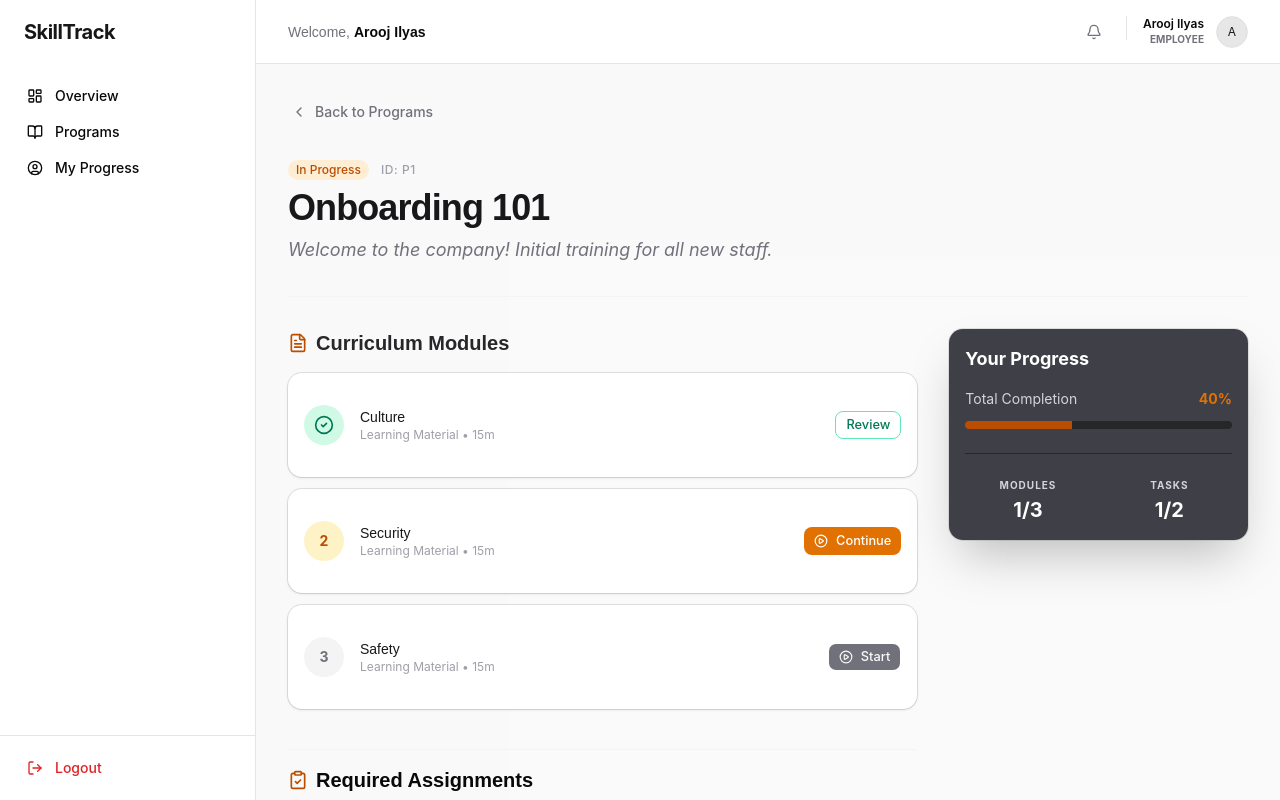
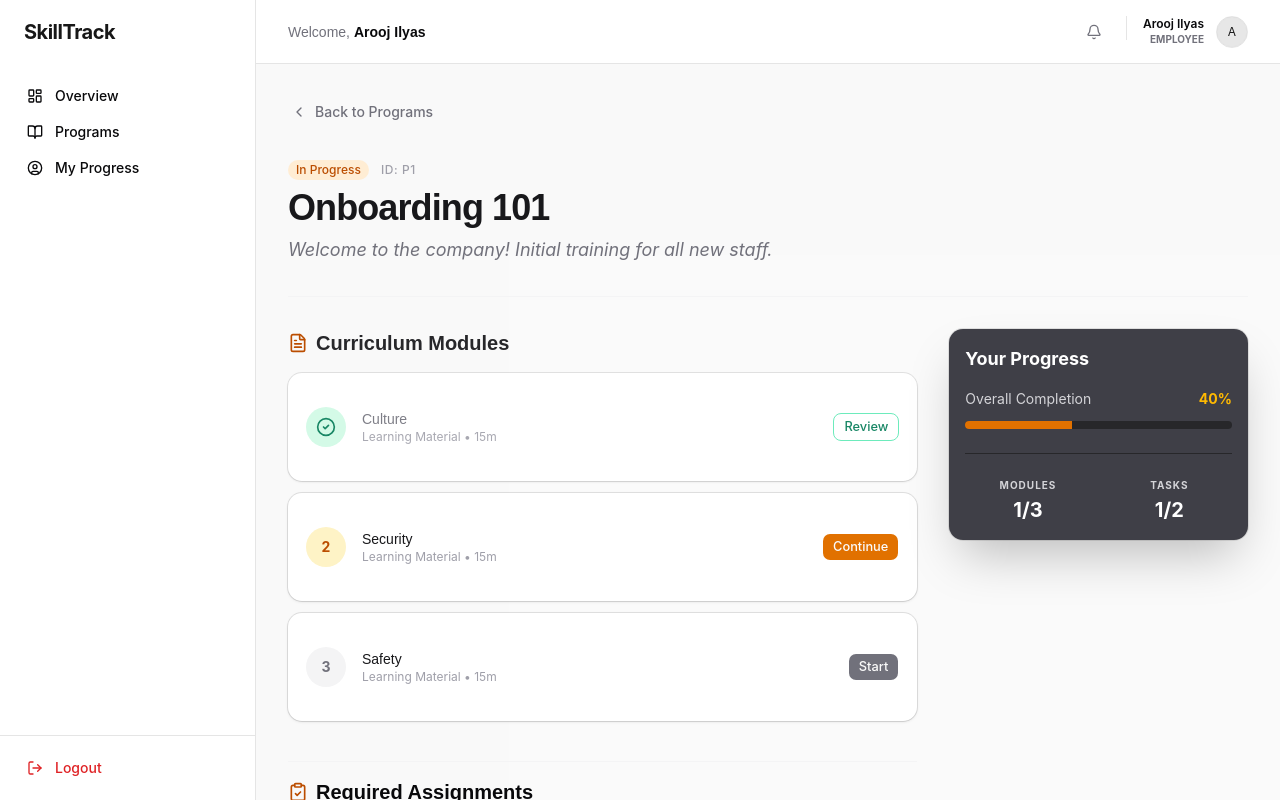
Before and after one commit to arooj-ilyas/skill-track-frontend, a Next.js app: page /programs/p1 in a window 1280 px wide. Built offline with nearby package versions, Linux system fonts and the light colour scheme.

Commit message:
updated format for card on program page.tsx

```diff
--- a/app/(dashboard)/programs/[id]/page.tsx
+++ b/app/(dashboard)/programs/[id]/page.tsx
@@ -14,6 +14,7 @@ import {
   FileUp,
 } from "lucide-react";
 import { Badge } from "@/components/ui/badge";
+import { calculateProgramProgress } from "@/lib/progress";
 
 export default async function ProgramDetailPage({
   params,
@@ -23,33 +24,20 @@ export default async function ProgramDetailPage({
   const { id } = await params;
   const program = MOCK_PROGRAMS.find((p) => p.id === id);
 
-  if (!program) {
-    notFound();
-  }
+  if (!program) notFound();
 
-  // --- Calculations ---
-  const totalModules = program.modules.length;
-  const completedModules = program.modules.filter((m) => m.isCompleted).length;
-  const programTasks = program.tasks || [];
-  const totalTasks = programTasks.length;
-  const completedTasks = programTasks.filter((t) => t.isSubmitted).length;
-
-  const totalItems = totalModules + totalTasks;
-  const totalCompleted = completedModules + completedTasks;
-  const progressPercent =
-    totalItems > 0 ? (totalCompleted / totalItems) * 100 : 0;
+  const { modulePercent, taskPercent, totalPercent, isFullyComplete, stats } =
+    calculateProgramProgress(id);
 
   return (
     <div className="space-y-8 animate-in fade-in duration-500">
-      {/* Breadcrumb */}
       <Button
         variant="ghost"
         asChild
         className="gap-2 -ml-2 text-zinc-500 hover:text-amber-600"
       >
         <Link href="/programs">
-          <ChevronLeft className="h-4 w-4" />
-          Back to Programs
+          <ChevronLeft className="h-4 w-4" /> Back to Programs
         </Link>
       </Button>
 
@@ -59,14 +47,14 @@ export default async function ProgramDetailPage({
           <div className="flex items-center gap-3">
             <Badge
               className={
-                progressPercent === 100
+                isFullyComplete
                   ? "bg-emerald-100 text-emerald-700 border-none"
                   : "bg-orange-100 text-amber-700 border-none"
               }
             >
-              {progressPercent === 100 ? "Completed" : "In Progress"}
+              {isFullyComplete ? "Completed" : "In Progress"}
             </Badge>
-            <span className="text-xs text-zinc-400 font-medium uppercase tracking-wider">
+            <span className="text-xs text-zinc-400 font-medium tracking-wider uppercase">
               ID: {id}
             </span>
           </div>
@@ -80,13 +68,11 @@ export default async function ProgramDetailPage({
       </div>
 
       <div className="grid gap-8 md:grid-cols-3">
-        {/* Main Content Area */}
         <div className="md:col-span-2 space-y-10">
           {/* Modules Section */}
           <div className="space-y-4">
             <h3 className="text-xl font-semibold flex items-center gap-2 text-zinc-800">
-              <FileText className="h-5 w-5 text-amber-700" />
-              Curriculum Modules
+              <FileText className="h-5 w-5 text-amber-700" /> Curriculum Modules
             </h3>
             <div className="grid gap-3">
               {program.modules.map((module, index) => {
@@ -96,12 +82,16 @@ export default async function ProgramDetailPage({
                 return (
                   <Card
                     key={module.id}
-                    className="group  hover:border-amber-500 transition-colors shadow-sm "
+                    className={`group border-2 transition-all duration-200 shadow-sm ${
+                      isCompleted
+                        ? "border-transparent opacity-90"
+                        : "border-transparent hover:border-amber-500 cursor-pointer"
+                    }`}
                   >
                     <CardContent className="p-4 flex items-center justify-between">
                       <div className="flex items-center gap-4">
                         <div
-                          className={`h-10 w-10 rounded-full flex items-center justify-center text-sm font-bold transition-colors ${
+                          className={`h-10 w-10 rounded-full flex items-center justify-center text-sm font-bold ${
                             isCompleted
                               ? "bg-emerald-100 text-emerald-700"
                               : isStarted
@@ -116,7 +106,9 @@ export default async function ProgramDetailPage({
                           )}
                         </div>
                         <div>
-                          <h4 className="font-medium text-zinc-900">
+                          <h4
+                            className={`font-medium ${isCompleted ? "text-zinc-500" : "text-zinc-900 group-hover:text-amber-700"}`}
+                          >
                             {module.title}
                           </h4>
                           <p className="text-xs text-zinc-400">
@@ -124,31 +116,23 @@ export default async function ProgramDetailPage({
                           </p>
                         </div>
                       </div>
-
-                      {isCompleted ? (
-                        <Button
-                          size="sm"
-                          variant="outline"
-                          className="gap-2 border-emerald-300 text-emerald-700 hover:bg-emerald-200 hover:border-emerald-300"
-                        >
-                          Review
-                        </Button>
-                      ) : isStarted ? (
-                        <Button
-                          size="sm"
-                          className="gap-2 bg-amber-600 hover:bg-amber-700 text-white border-none"
-                        >
-                          <PlayCircle className="h-4 w-4" /> Continue
-                        </Button>
-                      ) : (
-                        <Button
-                          size="sm"
-                          variant="default"
-                          className="gap-2 bg-zinc-500 hover:bg-zinc-900"
-                        >
-                          <PlayCircle className="h-4 w-4" /> Start
-                        </Button>
-                      )}
+                      <Button
+                        size="sm"
+                        variant={isCompleted ? "outline" : "default"}
+                        className={
+                          isCompleted
+                            ? "border-emerald-300 text-emerald-700 hover:bg-emerald-200"
+                            : isStarted
+                              ? "bg-amber-600 hover:bg-amber-700"
+                              : "bg-zinc-500 hover:bg-zinc-900"
+                        }
+                      >
+                        {isCompleted
+                          ? "Review"
+                          : isStarted
+                            ? "Continue"
+                            : "Start"}
+                      </Button>
                     </CardContent>
                   </Card>
                 );
@@ -157,30 +141,26 @@ export default async function ProgramDetailPage({
           </div>
 
           {/* Assignments Section */}
-          {totalTasks > 0 && (
+          {stats.totalTasks > 0 && (
             <div className="space-y-4">
               <h3 className="text-xl font-semibold flex items-center gap-2 pt-4 border-t border-zinc-100">
-                <ClipboardCheck className="h-5 w-5 text-amber-700" />
-                Required Assignments
+                <ClipboardCheck className="h-5 w-5 text-amber-700" /> Required
+                Assignments
               </h3>
               <div className="grid gap-3">
-                {programTasks.map((task) => (
+                {program.tasks?.map((task) => (
                   <Card
                     key={task.id}
-                    className={`transition-colors ${
+                    className={`border-2 transition-all duration-200 ${
                       task.isSubmitted
-                        ? "bg-emerald-50/30 border-emerald-100"
-                        : "bg-orange-50/30 border-orange-100"
+                        ? "bg-emerald-50/30 border-emerald-100 opacity-90"
+                        : "bg-orange-50/30 border-orange-100 hover:border-amber-500 cursor-pointer"
                     }`}
                   >
                     <CardContent className="p-4 flex items-center justify-between">
                       <div className="flex items-center gap-4">
                         <div
-                          className={`h-10 w-10 rounded-full flex items-center justify-center ${
-                            task.isSubmitted
-                              ? "bg-emerald-100 text-emerald-700"
-                              : "bg-amber-100 text-amber-700"
-                          }`}
+                          className={`h-10 w-10 rounded-full flex items-center justify-center ${task.isSubmitted ? "bg-emerald-100 text-emerald-700" : "bg-amber-100 text-amber-700"}`}
                         >
                           {task.isSubmitted ? (
                             <CheckCircle2 className="h-5 w-5" />
@@ -189,7 +169,9 @@ export default async function ProgramDetailPage({
                           )}
                         </div>
                         <div>
-                          <h4 className="font-medium text-zinc-900">
+                          <h4
+                            className={`font-medium ${task.isSubmitted ? "text-zinc-500" : "text-zinc-900 group-hover:text-amber-700"}`}
+                          >
                             {task.title}
                           </h4>
                           <div className="flex items-center gap-2 text-xs text-zinc-500">
@@ -203,7 +185,7 @@ export default async function ProgramDetailPage({
                         className={
                           task.isSubmitted
                             ? "border-emerald-300 text-emerald-700 hover:bg-emerald-200"
-                            : "bg-amber-600 hover:bg-amber-700 text-white border-none"
+                            : "bg-amber-600 hover:bg-amber-700 text-white"
                         }
                       >
                         {task.isSubmitted ? "View Submission" : "Submit Task"}
@@ -225,28 +207,27 @@ export default async function ProgramDetailPage({
             <CardContent className="space-y-6">
               <div className="space-y-3">
                 <div className="flex justify-between text-sm">
-                  <span className="text-zinc-300">Total Completion</span>
-                  <span className="font-mono text-amber-600 font-bold">
-                    {Math.round(progressPercent)}%
+                  <span className="text-zinc-300">Overall Completion</span>
+                  <span className="font-mono text-amber-400 font-bold">
+                    {Math.round(totalPercent)}%
                   </span>
                 </div>
                 <div className="h-2 w-full bg-zinc-800 rounded-full overflow-hidden">
                   <div
-                    className="h-full bg-amber-700 transition-all duration-1000 ease-out"
-                    style={{ width: `${progressPercent}%` }}
+                    className="h-full bg-amber-600 transition-all duration-1000"
+                    style={{ width: `${totalPercent}%` }}
                   />
                 </div>
               </div>
-
               <div className="grid grid-cols-2 gap-4 pt-6 border-t border-zinc-800 text-center">
                 <div>
                   <p className="text-[10px] text-zinc-300 uppercase font-bold tracking-widest mb-1">
                     Modules
                   </p>
                   <p
-                    className={`text-xl font-bold ${completedModules === totalModules ? "text-emerald-400" : "text-white"}`}
+                    className={`text-xl font-bold ${modulePercent === 100 ? "text-emerald-400" : "text-white"}`}
                   >
-                    {completedModules}/{totalModules}
+                    {stats.completedModules}/{stats.totalModules}
                   </p>
                 </div>
                 <div>
@@ -254,9 +235,9 @@ export default async function ProgramDetailPage({
                     Tasks
                   </p>
                   <p
-                    className={`text-xl font-bold ${completedTasks === totalTasks ? "text-emerald-400" : "text-white"}`}
+                    className={`text-xl font-bold ${taskPercent === 100 ? "text-emerald-400" : "text-white"}`}
                   >
-                    {completedTasks}/{totalTasks}
+                    {stats.completedTasks}/{stats.totalTasks}
                   </p>
                 </div>
               </div>
--- a/app/(dashboard)/programs/page.tsx
+++ b/app/(dashboard)/programs/page.tsx
@@ -9,8 +9,9 @@ import {
   CardContent,
 } from "@/components/ui/card";
 import { Badge } from "@/components/ui/badge";
-import { Plus, Layers } from "lucide-react";
+import { Plus, Layers, ClipboardCheck } from "lucide-react";
 import { MOCK_USER, MOCK_PROGRAMS } from "@/lib/mockData";
+import { calculateProgramProgress } from "@/lib/progress";
 
 export default function ProgramsPage() {
   const isAdmin = MOCK_USER.role === "ADMIN";
@@ -30,7 +31,7 @@ export default function ProgramsPage() {
         </div>
 
         {isAdmin && (
-          <Button className="gap-2">
+          <Button className="gap-2 bg-zinc-900 hover:bg-zinc-800">
             <Plus className="h-4 w-4" /> Create Program
           </Button>
         )}
@@ -38,13 +39,8 @@ export default function ProgramsPage() {
 
       <div className="grid gap-6 md:grid-cols-2 lg:grid-cols-3">
         {MOCK_PROGRAMS.map((program) => {
-          // Calculate Progress
-          const totalModules = program.modules.length;
-          const completedCount = program.modules.filter(
-            (m) => m.isCompleted,
-          ).length;
-          const progressPercent =
-            totalModules > 0 ? (completedCount / totalModules) * 100 : 0;
+          const { modulePercent, taskPercent, isFullyComplete, stats } =
+            calculateProgramProgress(program.id);
 
           return (
             <Link
@@ -56,31 +52,60 @@ export default function ProgramsPage() {
                 <CardHeader className="pb-2">
                   <Badge
                     variant="secondary"
-                    className="w-fit mb-2 bg-blue-50 text-amber-600"
+                    className={`w-fit mb-2 border-none ${
+                      isFullyComplete
+                        ? "bg-emerald-100 text-emerald-700"
+                        : "bg-orange-100 text-amber-700"
+                    }`}
                   >
-                    Active
+                    {isFullyComplete ? "Completed" : "Active"}
                   </Badge>
                   <CardTitle className="text-xl">{program.title}</CardTitle>
                   <CardDescription className="line-clamp-2">
                     {program.description}
                   </CardDescription>
                 </CardHeader>
-                <CardContent className="space-y-4">
-                  <div className="flex items-center gap-2 text-sm text-zinc-500 font-medium">
-                    <Layers className="h-4 w-4 text-amber-600" />
-                    <span>{totalModules} Modules</span>
-                  </div>
 
-                  {/* Mini Progress Bar */}
-                  <div className="space-y-1.5">
-                    <div className="flex justify-between text-[10px] uppercase tracking-wider font-bold text-zinc-400">
-                      <span>Progress</span>
-                      <span>{Math.round(progressPercent)}%</span>
+                <CardContent className="space-y-5">
+                  {/* Modules Progress */}
+                  <div className="space-y-2">
+                    <div className="flex justify-between items-center">
+                      <div className="flex items-center gap-2 text-[10px] uppercase tracking-wider font-bold text-zinc-400">
+                        <Layers className="h-3 w-3" />
+                        <span>
+                          Modules ({stats.completedModules}/{stats.totalModules}
+                          )
+                        </span>
+                      </div>
+                      <span className="text-[10px] font-bold text-emerald-700">
+                        {Math.round(modulePercent)}%
+                      </span>
                     </div>
                     <div className="h-1.5 w-full bg-zinc-100 rounded-full overflow-hidden">
                       <div
-                        className="h-full bg-amber-600 transition-all duration-500"
-                        style={{ width: `${progressPercent}%` }}
+                        className="h-full bg-emerald-600"
+                        style={{ width: `${modulePercent}%` }}
+                      />
+                    </div>
+                  </div>
+
+                  {/* Tasks Progress */}
+                  <div className="space-y-2">
+                    <div className="flex justify-between items-center">
+                      <div className="flex items-center gap-2 text-[10px] uppercase tracking-wider font-bold text-zinc-400">
+                        <ClipboardCheck className="h-3 w-3" />
+                        <span>
+                          Tasks ({stats.completedTasks}/{stats.totalTasks})
+                        </span>
+                      </div>
+                      <span className="text-[10px] font-bold text-amber-600">
+                        {Math.round(taskPercent)}%
+                      </span>
+                    </div>
+                    <div className="h-1.5 w-full bg-zinc-100 rounded-full overflow-hidden">
+                      <div
+                        className="h-full bg-amber-600"
+                        style={{ width: `${taskPercent}%` }}
                       />
                     </div>
                   </div>
--- /dev/null
+++ b/lib/progress.tsx
@@ -0,0 +1,50 @@
+// lib/progress.ts
+import { MOCK_PROGRAMS } from "./mockData";
+
+export function calculateProgramProgress(programId: string) {
+  const program = MOCK_PROGRAMS.find((p) => p.id === programId);
+
+  if (!program) {
+    return {
+      modulePercent: 0,
+      taskPercent: 0,
+      totalPercent: 0,
+      isFullyComplete: false,
+      stats: {
+        completedModules: 0,
+        totalModules: 0,
+        completedTasks: 0,
+        totalTasks: 0,
+      },
+    };
+  }
+
+  const totalModules = program.modules.length;
+  const completedModules = program.modules.filter((m) => m.isCompleted).length;
+  const modulePercent =
+    totalModules > 0 ? (completedModules / totalModules) * 100 : 0;
+
+  const programTasks = program.tasks || [];
+  const totalTasks = programTasks.length;
+  const completedTasks = programTasks.filter((t) => t.isSubmitted).length;
+  const taskPercent = totalTasks > 0 ? (completedTasks / totalTasks) * 100 : 0;
+
+  // Weighted average or simple average? Let's go simple for now:
+  const totalItems = totalModules + totalTasks;
+  const totalCompleted = completedModules + completedTasks;
+  const totalPercent = totalItems > 0 ? (totalCompleted / totalItems) * 100 : 0;
+
+  return {
+    modulePercent,
+    taskPercent,
+    totalPercent,
+    isFullyComplete:
+      modulePercent === 100 && (totalTasks === 0 || taskPercent === 100),
+    stats: {
+      completedModules,
+      totalModules,
+      completedTasks,
+      totalTasks,
+    },
+  };
+}
```
